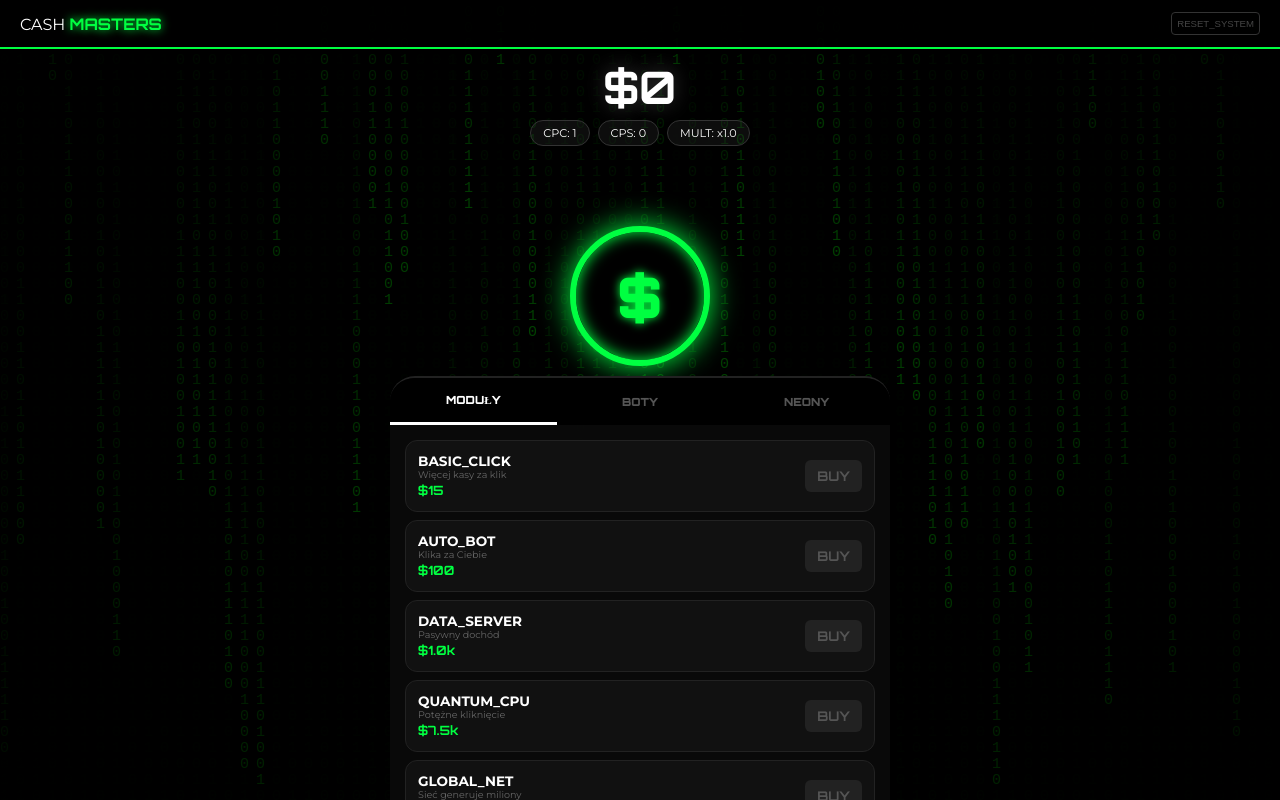
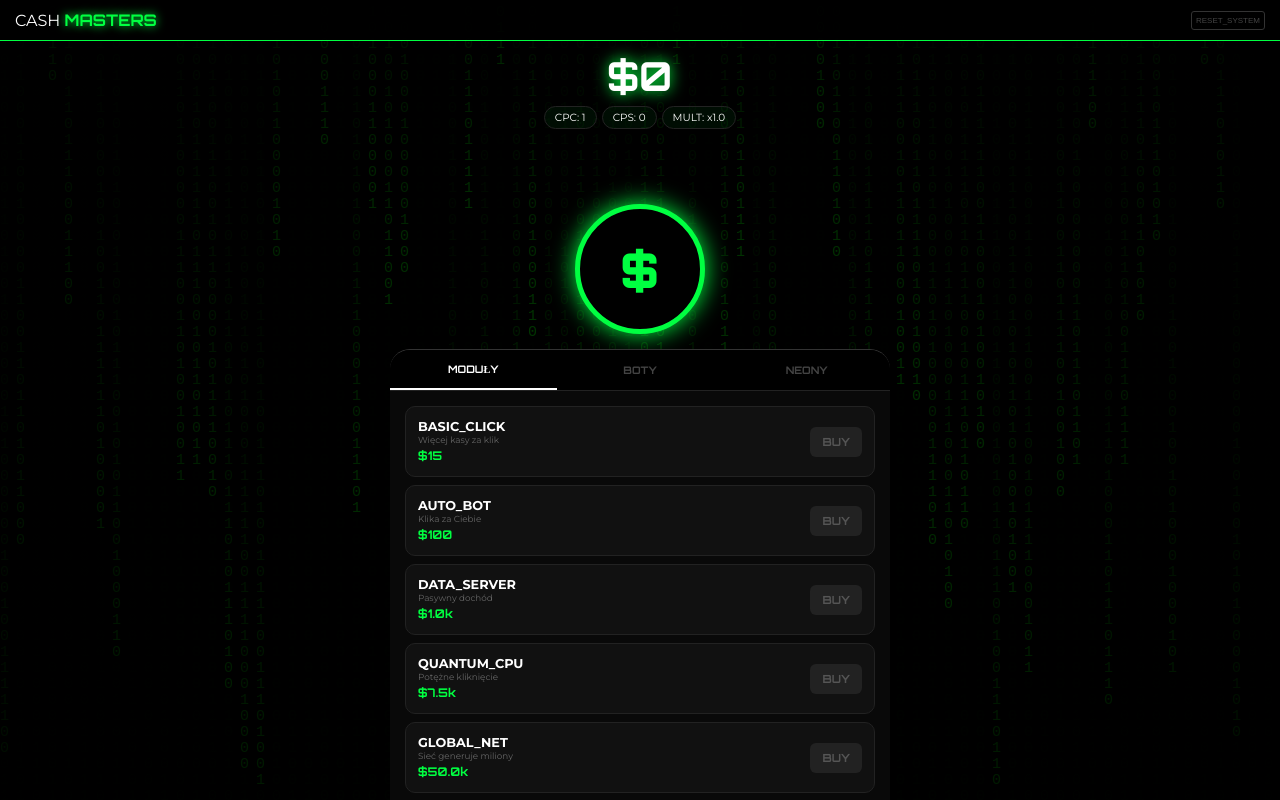
Before and after one commit to Nataniel341/Cash-Masters, a plain HTML site: page index.html in a window 1280 px wide. Drawn offline with Linux system fonts and the light colour scheme.

Commit message:
Update style.css

```diff
--- a/style.css
+++ b/style.css
@@ -2,68 +2,81 @@
     --m-green: #00ff41; --m-blue: #00d9ff; --m-purple: #bc13fe;
     --m-pink: #ff0077; --m-orange: #ff8800; --m-red: #ff0000;
 }
-* { box-sizing: border-box; -webkit-tap-highlight-color: transparent; margin: 0; padding: 0; user-select: none; -webkit-user-select: none; }
+* { box-sizing: border-box; -webkit-tap-highlight-color: transparent; margin: 0; padding: 0; user-select: none; }
 body { font-family: 'Montserrat', sans-serif; background: #000; color: white; height: 100vh; overflow: hidden; display: flex; flex-direction: column; }
 
-#matrix-canvas { position: fixed; top: 0; left: 0; width: 100%; height: 100%; z-index: -2; opacity: 0.25; }
-.vignette { position: fixed; top: 0; left: 0; width: 100%; height: 100%; background: radial-gradient(circle, transparent 30%, black 110%); z-index: -1; }
+#matrix-canvas { position: fixed; top: 0; left: 0; width: 100%; height: 100%; z-index: -2; opacity: 0.2; }
+.vignette { position: fixed; top: 0; left: 0; width: 100%; height: 100%; background: radial-gradient(circle, transparent 20%, black 120%); z-index: -1; }
 
-header { display: flex; justify-content: space-between; align-items: center; padding: 12px 20px; border-bottom: 2px solid var(--m-green); background: rgba(0,0,0,0.9); z-index: 100; }
+header { display: flex; justify-content: space-between; align-items: center; padding: 10px 15px; border-bottom: 1px solid var(--m-green); background: rgba(0,0,0,0.9); flex-shrink: 0; }
 .matrix-text { color: var(--m-green); text-shadow: 0 0 10px var(--m-green); font-family: 'Orbitron'; }
-.reset-btn { background: none; border: 1px solid #333; color: #444; font-size: 0.6rem; padding: 5px; cursor: pointer; border-radius: 4px; }
+.reset-btn { background: none; border: 1px solid #333; color: #444; font-size: 0.5rem; padding: 4px; border-radius: 3px; }
 
-.wrapper { flex: 1; display: flex; flex-direction: column; width: 100%; max-width: 500px; margin: 0 auto; overflow: hidden; }
+.wrapper { flex: 1; display: flex; flex-direction: column; width: 100%; max-width: 500px; margin: 0 auto; overflow: hidden; position: relative; }
 
 .stats { text-align: center; padding: 10px 0; flex-shrink: 0; }
-#money-display { font-family: 'Orbitron'; font-size: 2.8rem; color: #fff; text-shadow: 0 0 20px rgba(255,255,255,0.2); }
-.info-row { display: flex; justify-content: center; gap: 8px; margin-top: 5px; }
-.pill { background: rgba(255,255,255,0.05); padding: 5px 12px; border-radius: 20px; font-size: 0.7rem; border: 1px solid #333; }
+#money-display { font-family: 'Orbitron'; font-size: 2.5rem; color: #fff; text-shadow: 0 0 15px var(--m-green); }
+.info-row { display: flex; justify-content: center; gap: 5px; margin-top: 5px; }
+.pill { background: rgba(0,255,65,0.05); padding: 4px 10px; border-radius: 15px; font-size: 0.65rem; border: 1px solid #222; }
 
-.pets-container { height: 60px; display: flex; justify-content: center; gap: 10px; align-items: center; flex-shrink: 0; }
-.pet-item { font-size: 2rem; animation: float 3s infinite ease-in-out; filter: drop-shadow(0 0 8px white); }
-@keyframes float { 0%, 100% { transform: translateY(0); } 50% { transform: translateY(-10px); } }
+.pets-container { height: 50px; display: flex; justify-content: center; gap: 8px; align-items: center; flex-shrink: 0; }
+.pet-item { font-size: 1.8rem; animation: float 3s infinite ease-in-out; }
+@keyframes float { 0%, 100% { transform: translateY(0); } 50% { transform: translateY(-8px); } }
 
-.click-zone { display: flex; justify-content: center; padding: 10px 0; flex-shrink: 0; }
+.click-zone { display: flex; justify-content: center; padding: 15px 0; flex-shrink: 0; }
 #main-button {
-    width: 140px; height: 140px; border-radius: 50%; border: 6px solid #fff;
-    background: #000; cursor: pointer; position: relative;
-    transition: 0.1s cubic-bezier(0.175, 0.885, 0.32, 1.275);
-    display: flex; align-items: center; justify-content: center; z-index: 10;
+    width: 130px; height: 130px; border-radius: 50%; border: 5px solid #fff;
+    background: #000; cursor: pointer; display: flex; align-items: center; justify-content: center;
+    transition: transform 0.05s; touch-action: manipulation;
 }
-.dollar-icon { font-family: 'Orbitron'; font-size: 3.5rem; font-weight: 900; color: #fff; }
+.dollar-icon { font-family: 'Orbitron'; font-size: 3rem; font-weight: 900; color: #fff; }
 
-/* NEON SKINS */
-.skin-green { border-color: var(--m-green) !important; box-shadow: 0 0 30px var(--m-green), inset 0 0 15px var(--m-green); }
-.skin-green .dollar-icon { color: var(--m-green); text-shadow: 0 0 10px var(--m-green); }
-.skin-blue { border-color: var(--m-blue) !important; box-shadow: 0 0 30px var(--m-blue), inset 0 0 15px var(--m-blue); }
-.skin-blue .dollar-icon { color: var(--m-blue); text-shadow: 0 0 10px var(--m-blue); }
-.skin-purple { border-color: var(--m-purple) !important; box-shadow: 0 0 30px var(--m-purple), inset 0 0 15px var(--m-purple); }
-.skin-purple .dollar-icon { color: var(--m-purple); text-shadow: 0 0 10px var(--m-purple); }
-.skin-pink { border-color: var(--m-pink) !important; box-shadow: 0 0 30px var(--m-pink), inset 0 0 15px var(--m-pink); }
-.skin-pink .dollar-icon { color: var(--m-pink); text-shadow: 0 0 10px var(--m-pink); }
-.skin-orange { border-color: var(--m-orange) !important; box-shadow: 0 0 30px var(--m-orange), inset 0 0 15px var(--m-orange); }
-.skin-orange .dollar-icon { color: var(--m-orange); text-shadow: 0 0 10px var(--m-orange); }
-.skin-red { border-color: var(--m-red) !important; box-shadow: 0 0 40px var(--m-red), inset 0 0 20px var(--m-red); }
-.skin-red .dollar-icon { color: var(--m-red); text-shadow: 0 0 15px var(--m-red); }
+/* SKINY */
+.skin-green { border-color: var(--m-green) !important; box-shadow: 0 0 25px var(--m-green); }
+.skin-green .dollar-icon { color: var(--m-green); }
+.skin-blue { border-color: var(--m-blue) !important; box-shadow: 0 0 25px var(--m-blue); }
+.skin-blue .dollar-icon { color: var(--m-blue); }
+.skin-purple { border-color: var(--m-purple) !important; box-shadow: 0 0 25px var(--m-purple); }
+.skin-purple .dollar-icon { color: var(--m-purple); }
+.skin-pink { border-color: var(--m-pink) !important; box-shadow: 0 0 25px var(--m-pink); }
+.skin-pink .dollar-icon { color: var(--m-pink); }
+.skin-orange { border-color: var(--m-orange) !important; box-shadow: 0 0 25px var(--m-orange); }
+.skin-orange .dollar-icon { color: var(--m-orange); }
+.skin-red { border-color: var(--m-red) !important; box-shadow: 0 0 35px var(--m-red); }
+.skin-red .dollar-icon { color: var(--m-red); }
 
-#main-button:active { transform: scale(0.9); }
+#main-button:active { transform: scale(0.92); }
 
-/* SHOP MOBILE FIX */
-.shop { flex: 1; background: rgba(10,10,10,0.98); border-radius: 25px 25px 0 0; border-top: 2px solid #222; display: flex; flex-direction: column; overflow: hidden; position: relative; z-index: 50; }
-.tabs { display: flex; flex-shrink: 0; }
-.tab-btn { flex: 1; padding: 15px; background: #000; border: none; color: #555; font-family: 'Orbitron'; font-weight: 900; font-size: 0.7rem; }
-.tab-btn.active { color: #fff; border-bottom: 3px solid #fff; }
+/* SHOP SYSTEM - FIX DLA TELEFONU */
+.shop {
+    flex: 1;
+    background: rgba(10,10,10,0.98);
+    border-radius: 20px 20px 0 0;
+    border-top: 1px solid #333;
+    display: flex;
+    flex-direction: column;
+    overflow: hidden; /* Odcina zawartość, żeby scrollowała się tylko lista */
+}
+.tabs { display: flex; flex-shrink: 0; border-bottom: 1px solid #222; }
+.tab-btn { flex: 1; padding: 12px; background: #000; border: none; color: #444; font-family: 'Orbitron'; font-size: 0.65rem; font-weight: bold; }
+.tab-btn.active { color: #fff; border-bottom: 2px solid #fff; }
 
-.shop-list { flex: 1; overflow-y: scroll; padding: 15px; -webkit-overflow-scrolling: touch; touch-action: pan-y; }
-.spacer { height: 100px; width: 100%; pointer-events: none; }
+.shop-list {
+    flex: 1;
+    overflow-y: scroll !important;
+    padding: 15px;
+    -webkit-overflow-scrolling: touch;
+    touch-action: pan-y; /* Wymusza scroll pionowy na dotyk */
+}
+.spacer { height: 140px; width: 100%; pointer-events: none; }
 
-.card { background: #111; border: 1px solid #222; padding: 12px; border-radius: 12px; display: flex; justify-content: space-between; align-items: center; margin-bottom: 8px; }
-.card-info h3 { font-size: 0.85rem; color: #fff; }
-.card-info p { font-size: 0.6rem; color: #666; }
-.card-price { color: var(--m-green); font-weight: bold; font-family: 'Orbitron'; font-size: 0.8rem; }
+.card { background: #111; border: 1px solid #222; padding: 12px; border-radius: 10px; display: flex; justify-content: space-between; align-items: center; margin-bottom: 8px; }
+.card-info h3 { font-size: 0.8rem; color: #fff; }
+.card-info p { font-size: 0.55rem; color: #666; }
+.card-price { color: var(--m-green); font-family: 'Orbitron'; font-size: 0.75rem; }
 
-.buy-btn { background: #222; color: #555; border: none; padding: 8px 12px; border-radius: 6px; font-family: 'Orbitron'; font-weight: bold; cursor: pointer; }
-.can-afford { background: #fff !important; color: #000 !important; box-shadow: 0 0 10px #fff; }
+.buy-btn { background: #222; color: #555; border: none; padding: 8px 12px; border-radius: 6px; font-family: 'Orbitron'; font-size: 0.7rem; }
+.can-afford { background: #fff !important; color: #000 !important; }
 
-.click-pop { position: absolute; font-family: 'Orbitron'; font-weight: 900; pointer-events: none; animation: popUp 0.8s forwards; z-index: 1000; font-size: 1.5rem; text-shadow: 0 0 10px black; }
-@keyframes popUp { 0% { transform: translate(-50%, -50%); opacity: 1; } 100% { transform: translate(-50%, -120px); opacity: 0; } }
+.click-pop { position: absolute; font-family: 'Orbitron'; font-weight: 900; pointer-events: none; animation: popUp 0.6s forwards; z-index: 1000; font-size: 1.2rem; }
+@keyframes popUp { 0% { transform: translate(-50%, -50%); opacity: 1; } 100% { transform: translate(-50%, -100px); opacity: 0; } }
```
